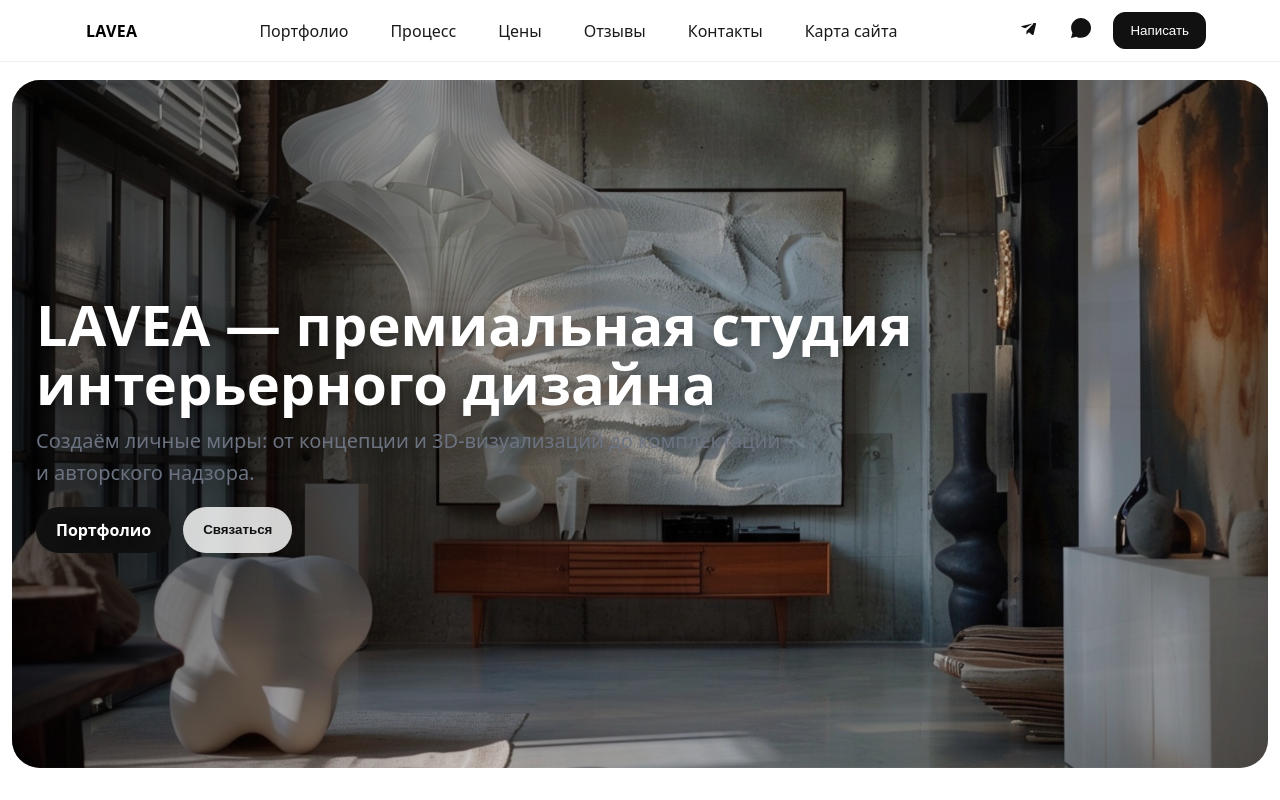
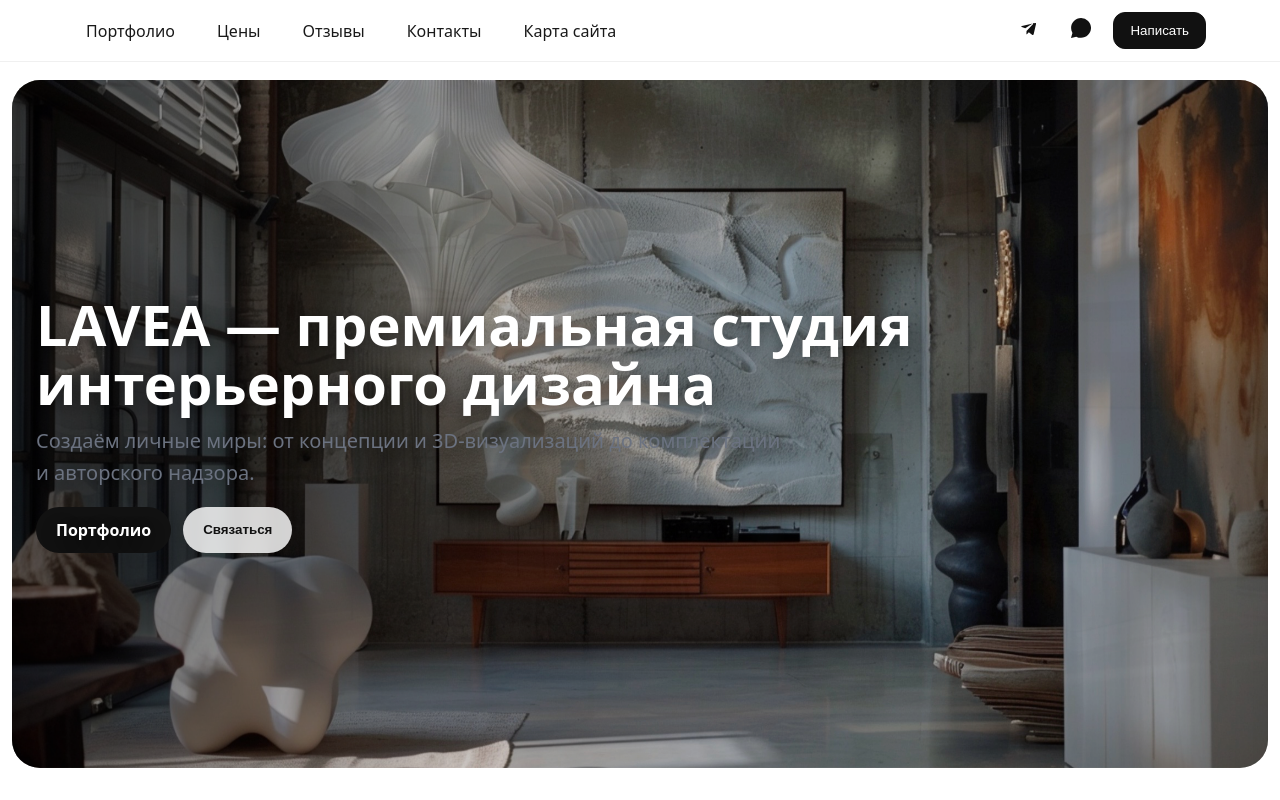
Before and after one commit to ankakisis-cloud/lavea-site, a Next.js app: page / in a window 1280 px wide. Shown: the top 800 px of the page. Built offline with nearby package versions, Linux system fonts and the light colour scheme.

Commit message:
Update layout.js

```diff
--- a/app/layout.js
+++ b/app/layout.js
@@ -16,16 +16,14 @@ export default function RootLayout({ children }) {
         <header className="header">
           <div className="header__container">
             <nav className="header__nav">
-              <Link href="/" className="logo">LAVEA</Link>
+ <div className="menu">
+  <Link href="/#portfolio">Портфолио</Link>
+  <Link href="/#pricing">Цены</Link>
+  <Link href="/#reviews">Отзывы</Link>
+  <Link href="/#contacts">Контакты</Link>
+  <Link href="/sitemap">Карта сайта</Link>
+</div>
 
-              <div className="menu">
-                <Link href="/portfolio">Портфолио</Link>
-                <Link href="/process">Процесс</Link>
-                <Link href="/#pricing">Цены</Link>
-                <Link href="/reviews">Отзывы</Link>
-                <Link href="/contacts">Контакты</Link>
-                <Link href="/sitemap">Карта сайта</Link>
-              </div>
 
               {/* кнопка "Написать" и соцсети — клиентский компонент */}
               <HeaderClient />
```
